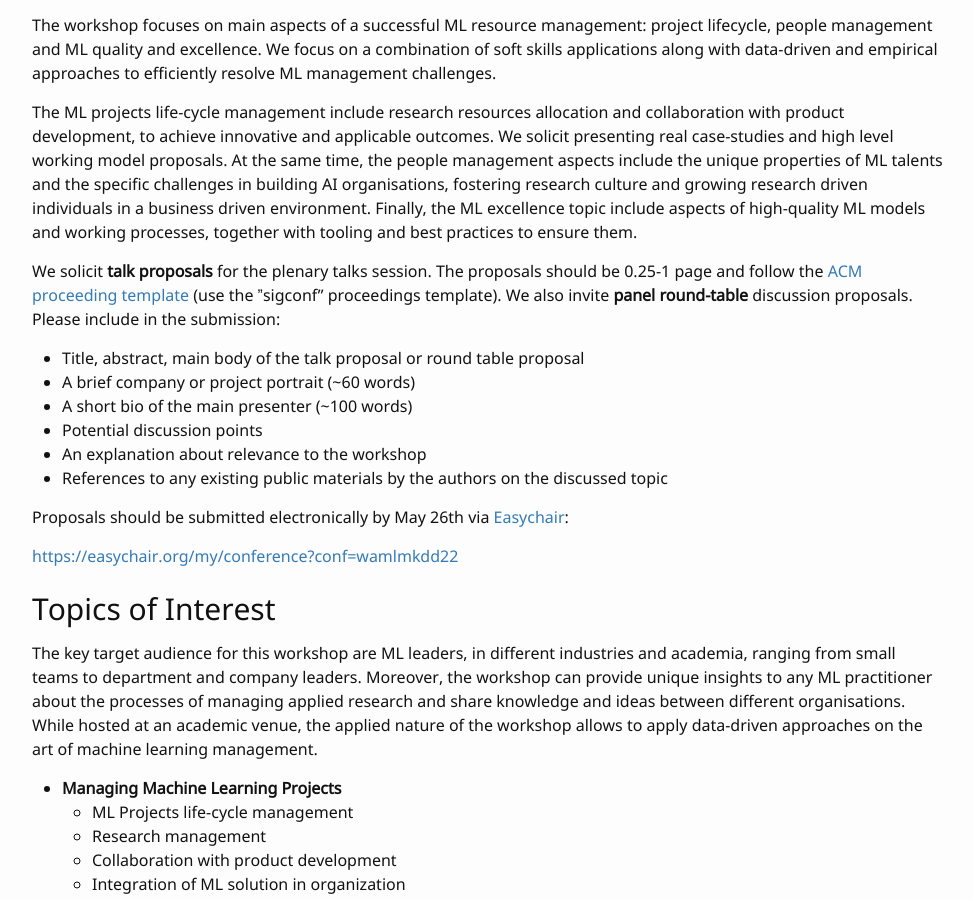
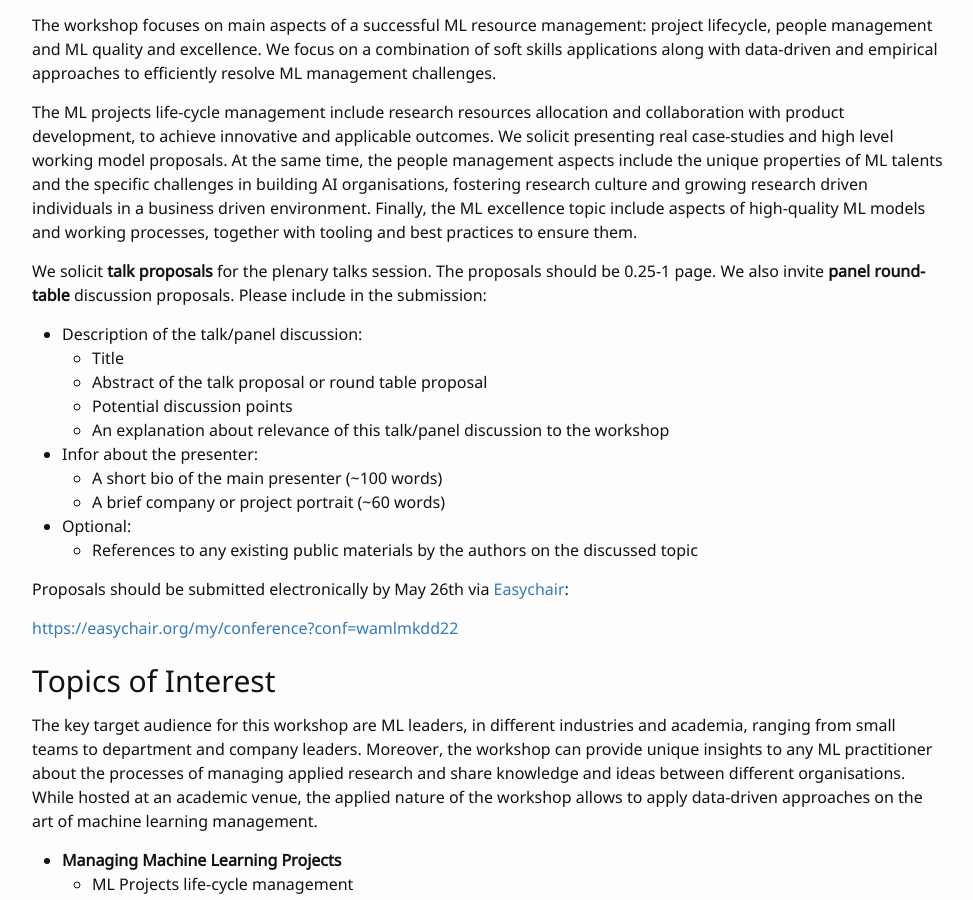
Before and after one commit to wamlm-kdd/wamlm, a Jekyll site: the page built from index.md, in a window 1280 px wide and 900 px high, scrolled down 1205 px. Shown: the whole window, without its empty margins (152-1125 px from the left). Built offline with Jekyll 4.4.1, drawn with Linux system fonts in a browser that asks for light colours; our own code applies the rules of GitHub Pages for plain Markdown files.

Commit message:
Update index.md

```diff
--- a/index.md
+++ b/index.md
@@ -29,15 +29,18 @@ The workshop focuses on main aspects of a successful ML resource management: pro
 
 The ML projects life-cycle management include research resources allocation and collaboration with product development, to achieve innovative and applicable outcomes. We solicit presenting real case-studies and high level working model proposals. At the same time, the people management aspects include the unique properties of ML talents and the specific challenges in building AI organisations, fostering research culture and growing research driven individuals in a business driven environment.  Finally, the ML excellence topic include aspects of high-quality ML models and working processes, together with tooling and best practices to ensure them.
 
-We solicit **talk proposals** for the plenary talks session. The proposals should be 0.25-1 page and follow the [ACM proceeding template](https://www.acm.org/publications/proceedings-template) (use the ˮsigconf” proceedings template).
- We also invite **panel round-table** discussion proposals. Please include in the submission:
+We solicit **talk proposals** for the plenary talks session. The proposals should be 0.25-1 page. We also invite **panel round-table** discussion proposals. Please include in the submission:
 
-- Title, abstract, main body of the talk proposal or round table proposal
-- A brief company or project portrait (~60 words)
-- A short bio of the main presenter (~100 words)
-- Potential discussion points
-- An explanation about relevance to the workshop
-- References to any existing public materials by the authors on the discussed topic
+- Description of the talk/panel discussion:
+  - Title
+  - Abstract of the talk proposal or round table proposal
+  - Potential discussion points
+  - An explanation about relevance of this talk/panel discussion to the workshop
+- Infor about the presenter:
+  - A short bio of the main presenter (~100 words)
+  - A brief company or project portrait (~60 words)
+- Optional:
+  - References to any existing public materials by the authors on the discussed topic
 
 Proposals should be submitted electronically by May 26th via [Easychair](https://easychair.org/my/conference?conf=wamlmkdd22):
 
```
